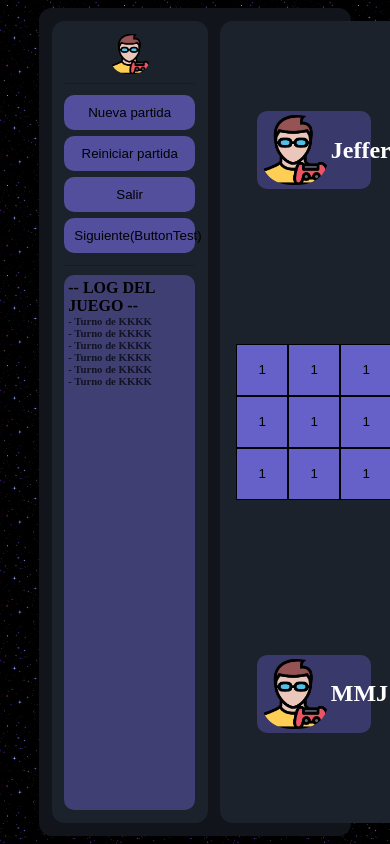
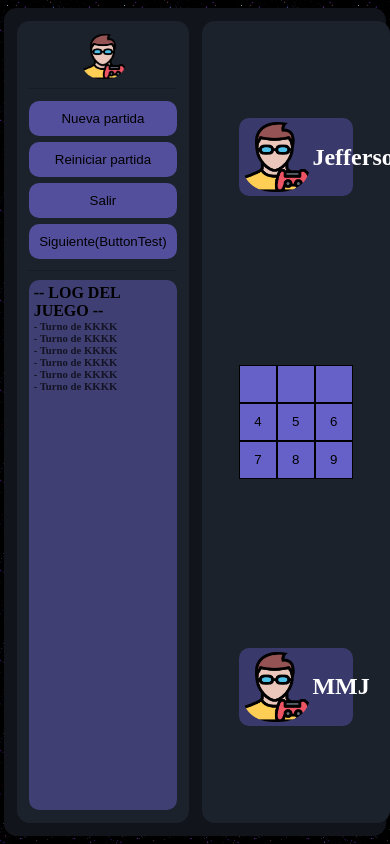
Before and after one commit to JeferssonTrejos/NoughtsAndCrosses, a plain HTML site: page index.html in a window 390 px wide. Shown: the top 844 px of the page. Drawn offline with Linux system fonts and the light colour scheme.

Commit message:
Fixing element sizes & add Media query

```diff
--- a/css/style.css
+++ b/css/style.css
@@ -71,8 +71,6 @@ section{
 
 
 
-
-
 /* ------------------------------- */
 .section2{
     width: 100%;
@@ -100,25 +98,30 @@ section{
 .squares{
     background-color: #6661C8;
     display: grid;
-    grid-template-columns: auto auto auto;
-    width: 40vw;
+    grid-template-columns: repeat(3, 1fr);
+    grid-template-rows: repeat(3, 1fr);
+    /* width: 40vw;
     height: 40vw;
+    */
     max-height: 40vh;
     max-width: 40vh;
+    width: 70%;
+    /* height: 300px; */
+    aspect-ratio: 1;
 }
 
 .frame{
-    width: 100%;
+    /* width: 100%; */
+    padding: 10%;
     border: 1px solid black;
     /* Transparencia en 0 */
     background-color: rgba(255, 255, 255, 0);
-    display: flex;
+    /* display: flex;
     align-items: center;
-    justify-content: center;
-}
+    justify-content: center; */
 
 
-
+}
 
 
 
@@ -148,6 +151,7 @@ section{
     margin: 0;
 }
 .player-stats div{
+    /* background-color: blue; */
     width: 100%;
 }
 
@@ -190,6 +194,7 @@ section{
 
 
 
+
 /* styles.css */
 .menu {
     z-index: 1;
@@ -227,3 +232,20 @@ section{
     border-radius: 2px;
     margin: 1dvh 0;
 }
+
+
+
+
+
+
+@media (max-width: 768px) {
+    main{
+        width: 98dvw;
+        margin: 1vh auto;
+        /* background-color: #12161cfe;
+        display: flex;
+        justify-content: space-between;
+        border-radius: 1.5dvh; */
+
+    }
+}
--- a/index.html
+++ b/index.html
@@ -47,15 +47,15 @@
             </div>
 
             <div class="squares">
-                <button id="frame1" class="frame">1</button>
-                <button id="frame2" class="frame">1</button>
-                <button id="frame3" class="frame">1</button>
-                <button id="frame4" class="frame">1</button>
-                <button id="frame5" class="frame">1</button>
-                <button id="frame6" class="frame">1</button>
-                <button id="frame7" class="frame">1</button>
-                <button id="frame8" class="frame">1</button>
-                <button id="frame9" class="frame">1</button>
+                <button id="frame1" class="frame"></button>
+                <button id="frame2" class="frame"></button>
+                <button id="frame3" class="frame"></button>
+                <button id="frame4" class="frame">4</button>
+                <button id="frame5" class="frame">5</button>
+                <button id="frame6" class="frame">6</button>
+                <button id="frame7" class="frame">7</button>
+                <button id="frame8" class="frame">8</button>
+                <button id="frame9" class="frame">9</button>
             </div>
             <div id="player-2" class="player-box">
                 <img src="./src/pngwing.com (1).png" alt="">
```
Also changed, not shown: src/O_icon.png (added), src/X_icon.png (added).
